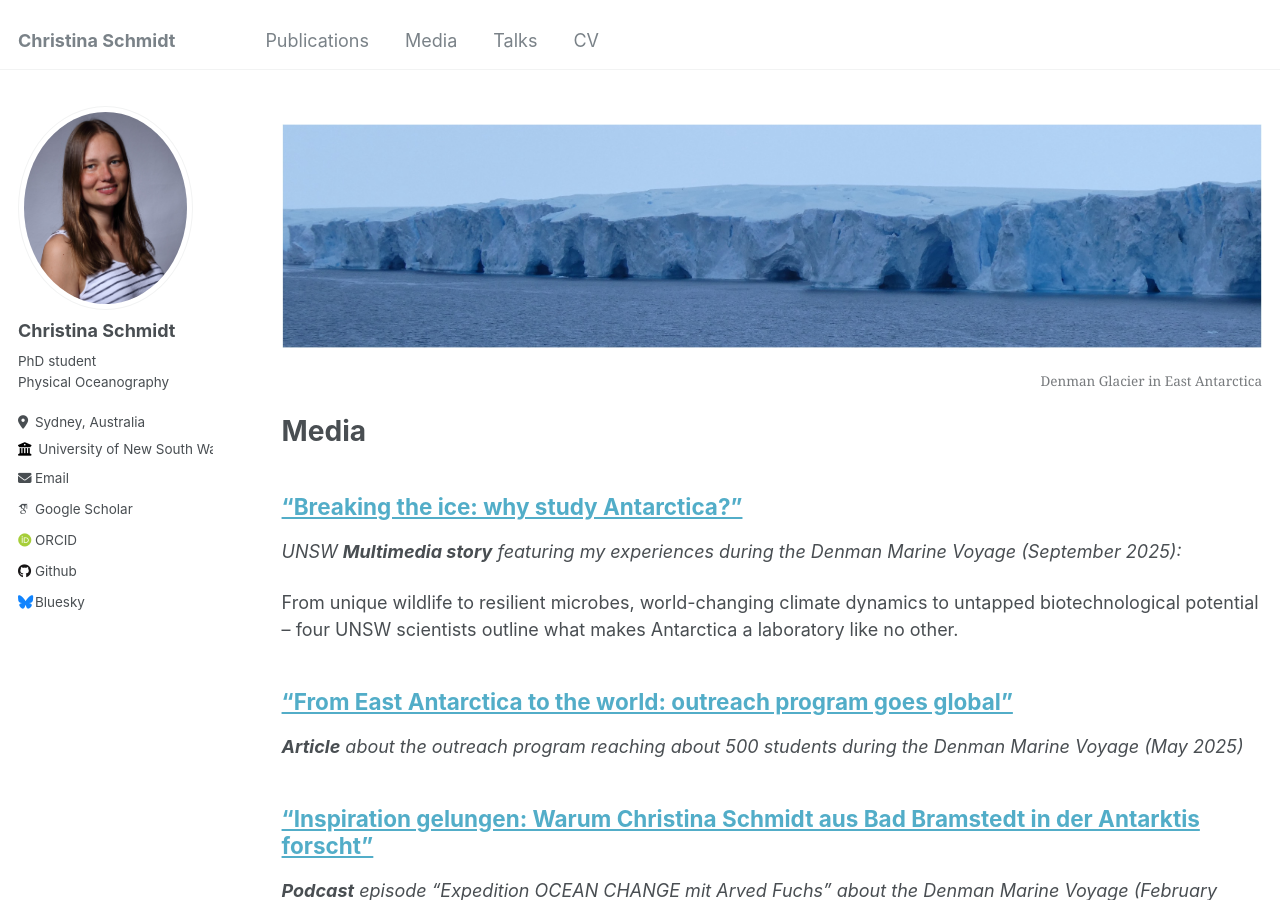
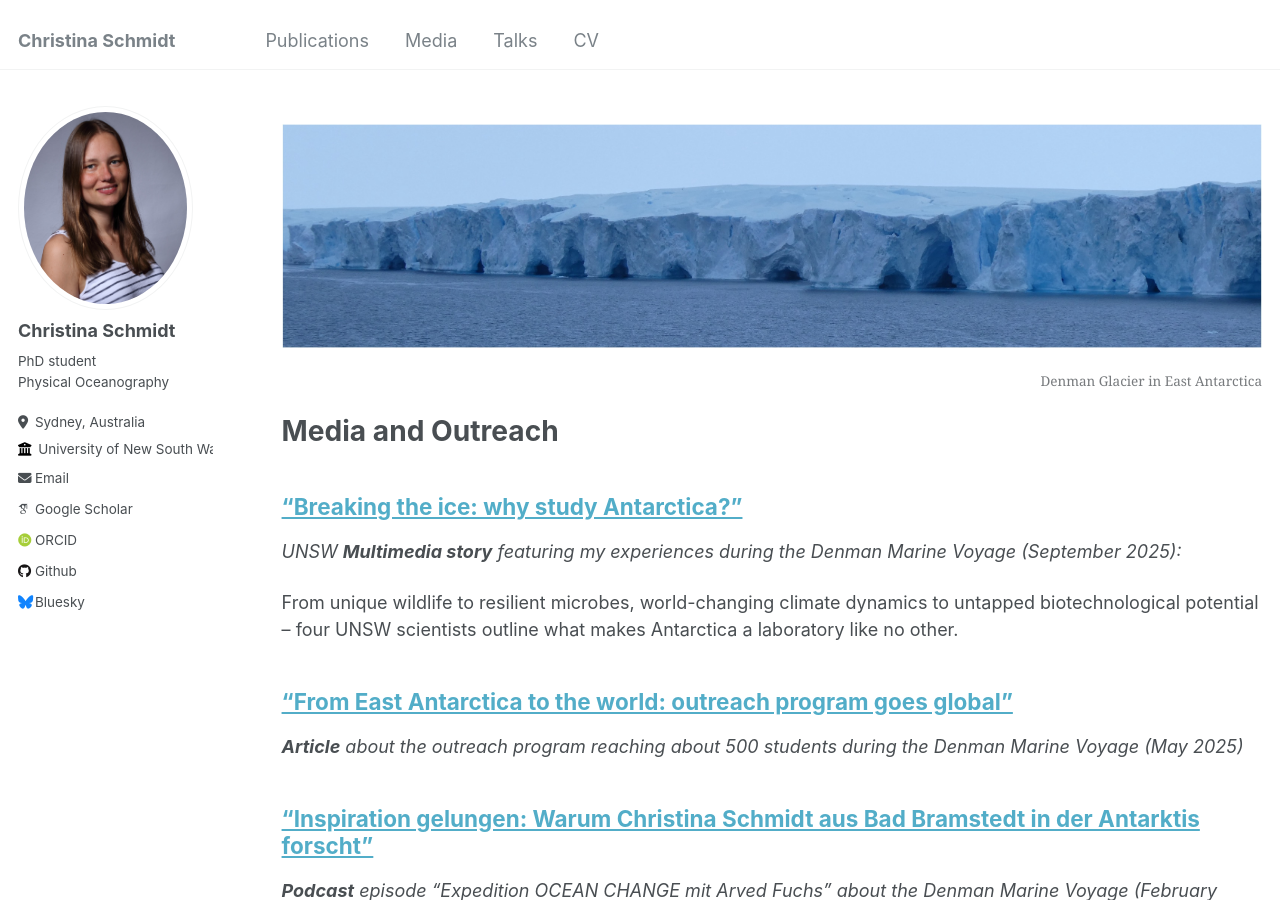
Before and after one commit to schmidt-christina/schmidt-christina.github.io, a Jekyll site: the page built from _pages/media.md, in a window 1280 px wide and 900 px high. Built offline with Jekyll 4.4.1, drawn with Linux system fonts in a browser that asks for light colours; some web fonts are replaced.

Commit message:
Added outreach in title

```diff
--- a/_pages/media.md
+++ b/_pages/media.md
@@ -13,7 +13,7 @@ author_profile: true
   </figcaption>
 </p>
 
-# Media
+# Media and Outreach
 
 
 ## ["Breaking the ice: why study Antarctica?"](https://news.unsw.edu.au/en/breaking-the-ice-why-study-antarctica)
```
